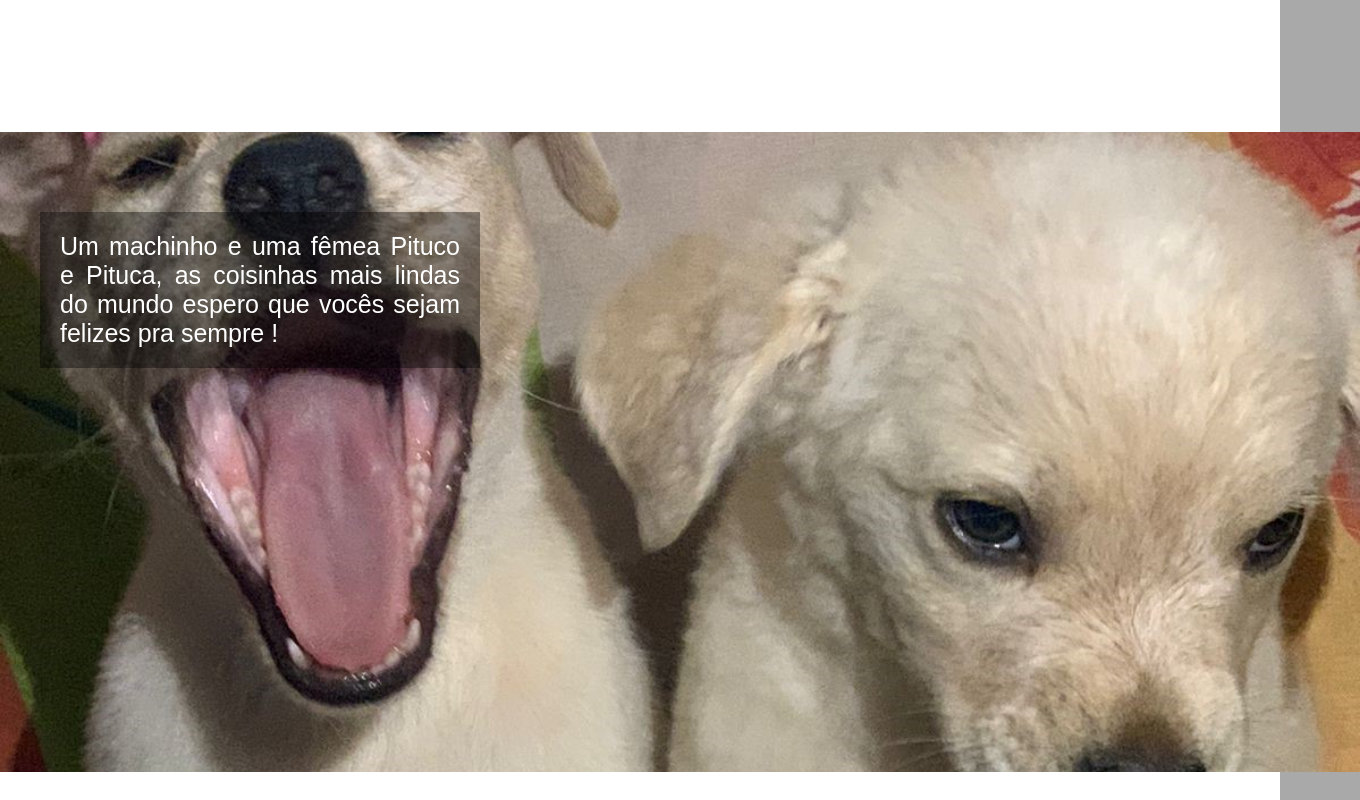
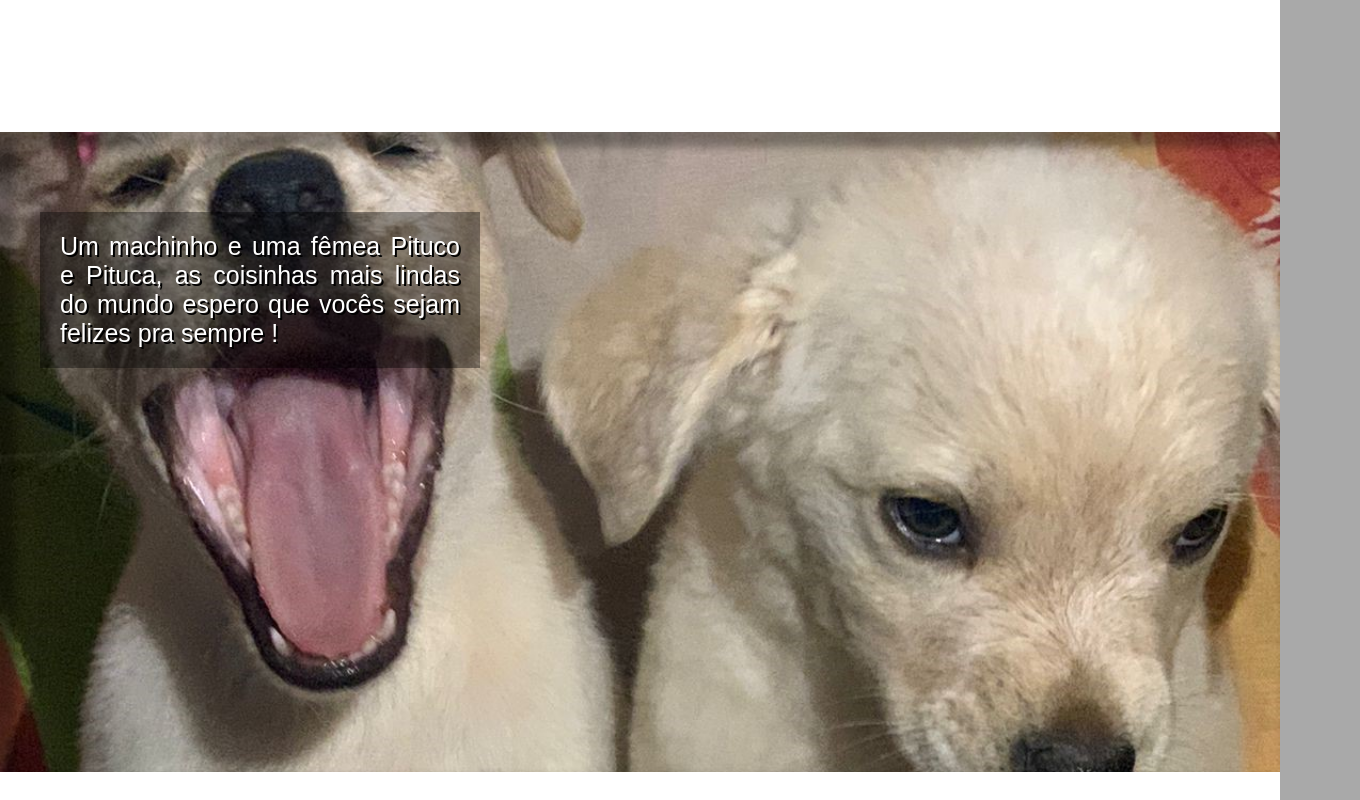
Before and after one commit to DiogoHSSantos/Html-Css, a plain HTML site: page desafios/desafio02/index.html in a window 1280 px wide. Shown: the part 560-1360 px from the top of the page, 1360 px wide, since content can reach past the window. Drawn offline with Linux system fonts and the light colour scheme.

Commit message:
Update style.css

```diff
--- a/desafios/desafio02/estilos/style.css
+++ b/desafios/desafio02/estilos/style.css
@@ -18,7 +18,7 @@ header > h1{
     padding: 10vh;
 }
 section{
-    padding: 40px;
+    padding: 40px 0px;
 }
 h2{
     font-family: 'Times New Roman', Times, serif;
@@ -35,15 +35,18 @@ p{
     color: white;
     text-align: justify;
     font-size: 25px;
-    background-color: rgba(0, 0, 0, 0.377);padding: 20px;
+    background-color: rgba(0, 0, 0, 0.377);
+    padding: 20px;
+    margin: 40px;
+    text-shadow: 2px 2px 0px black;
 }
 .escritasite{
     background-color: white;
 }
 .escritaimg{
-    width: 300px;
     height: 70vh;
-    width: 100vw;
+    width: 100%;
+    box-shadow: inset 10px 10px 10px 5px rgba(0, 0, 0, 0.336);
 }
 #imagem01{
     background-image: url(../imagens/cachorrinhos02.jpg);
@@ -63,3 +66,10 @@ p{
     background-attachment: fixed;
     background-position: center center;
 }
+footer{
+    background-color: rgb(41, 41, 41);
+    padding: 80px;
+}
+footer > h3{
+    text-align: center;
+}
```
